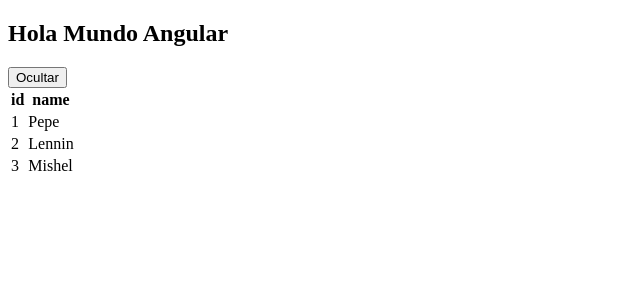
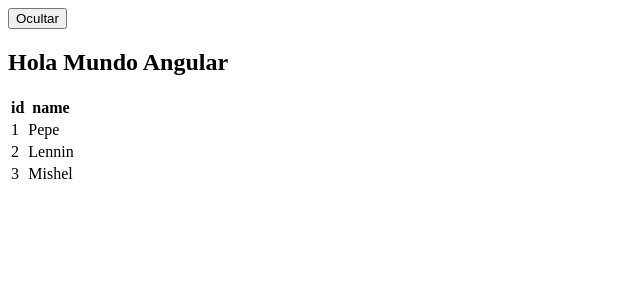
Before and after one commit to lennin-developer/angular-app17, an Angular app in the folder angular-app/: page / in a window 1280 px wide. Both pictures are taken after a click on the button "Mostrar". Shown: the top 300 px of the page, without its empty margins (0-640 px from the left). Built offline with nearby package versions, Linux system fonts and the light colour scheme.

Commit message:
New Features Angular 17

```diff
--- a/angular-app/src/app/app.component.html
+++ b/angular-app/src/app/app.component.html
@@ -1,11 +1,41 @@
-
-<div *ngIf="visible; else notEnable">
-  <h2> {{title}} </h2>
-</div>
-
 <button (click)="setVisible()">
   {{visible?'Ocultar':'Mostrar'}}
 </button>
+
+@if (visible) {
+  <h2> {{title}} </h2>
+
+  @if (users != undefined && users.length > 0){
+    <table>
+      <thead>
+        <tr>
+          <th>id</th>
+          <th>name</th>
+        </tr>
+      </thead>
+      <tbody>
+        @for (user of users; track $index) {
+          <tr>
+            <td> {{$index+1}} </td>
+            <td> {{user}} </td>
+          </tr>
+        }
+      </tbody>
+    </table>
+  }@else{
+    <div>No existe registro en el sistema </div>
+  }
+}@else{
+  <h2>Lo sentimos, pagina no disponible</h2>
+}
+
+
+
+
+
+<!-- <div *ngIf="visible; else notEnable">
+  <h2> {{title}} </h2>
+</div>
 
 <div *ngIf="visible">
   <table *ngIf="(users != undefined && users.length > 0) else isEmpty">
@@ -30,4 +60,4 @@
 
 <ng-template #notEnable>
   <h2>Lo sentimos, pagina no disponible</h2>
-</ng-template>
+</ng-template> -->
```
Also changed, not shown: angular-app/src/app/app.component.ts (+4 -5 lines).
